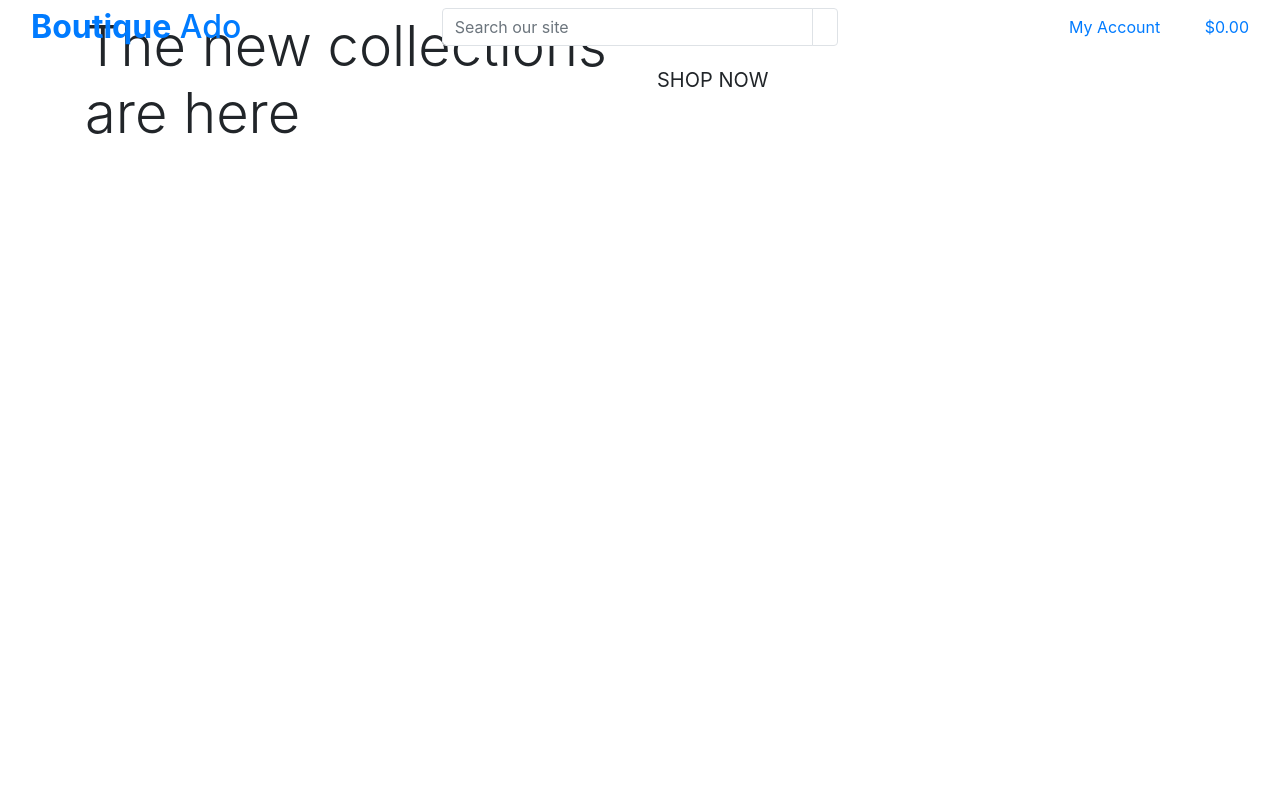
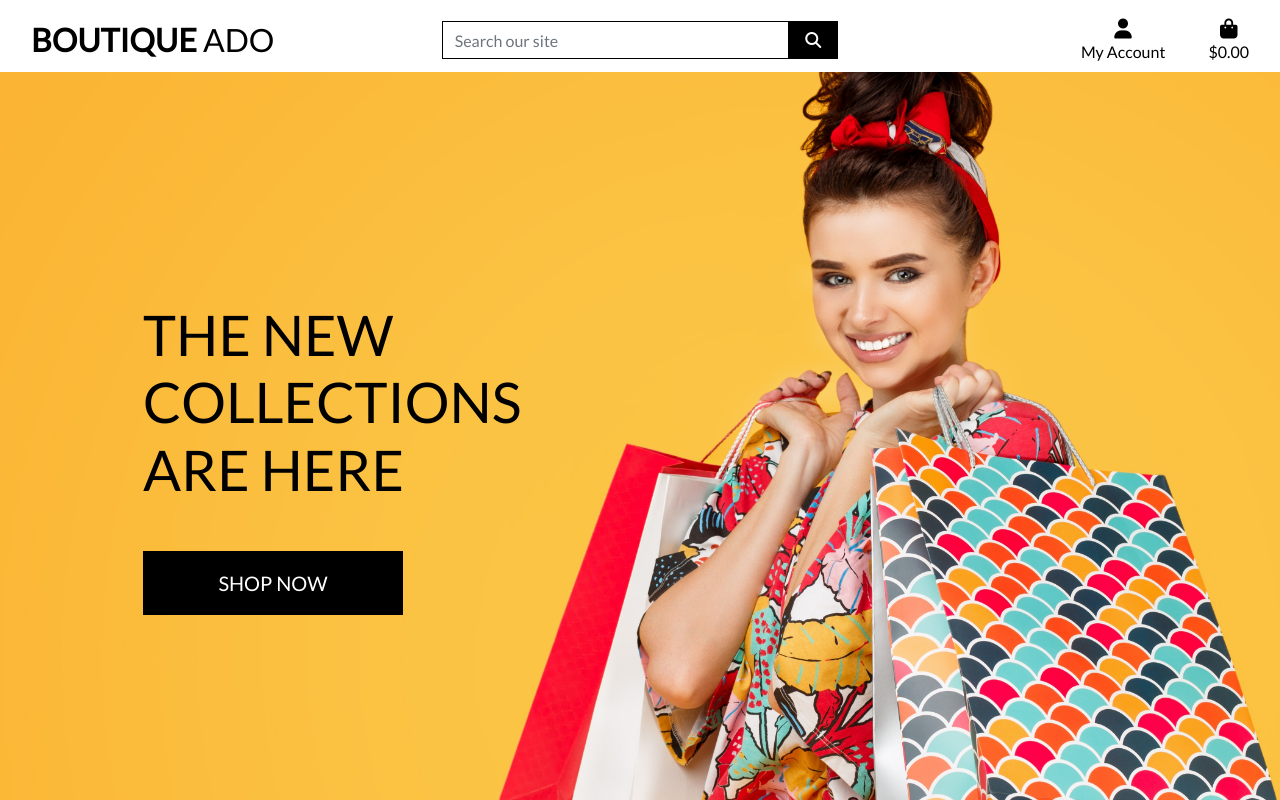
Before and after one commit to Richiefinegan11/boutique_ado, a Django app: page / in a window 1280 px wide. Run offline with Django 3.2, Linux system fonts and the light colour scheme; some libraries are stand-ins or nearby versions.

Commit message:
completed homepage header and css

```diff
--- a/boutique_ado/settings.py
+++ b/boutique_ado/settings.py
@@ -147,3 +147,7 @@ USE_TZ = True
 # https://docs.djangoproject.com/en/3.1/howto/static-files/
 
 STATIC_URL = '/static/'
+STATICFILES_DIRS = (os.path.join(BASE_DIR, 'static'),)
+
+MEDIA_URL = '/media/'
+MEDIA_ROOT = os.path.join(BASE_DIR, 'media')
--- a/boutique_ado/urls.py
+++ b/boutique_ado/urls.py
@@ -15,9 +15,11 @@ Including another URLconf
 """
 from django.contrib import admin
 from django.urls import path, include
+from django.conf import settings
+from django.conf.urls.static import static
 
 urlpatterns = [
     path('admin/', admin.site.urls),
     path('accounts/', include('allauth.urls')),
     path('', include('home.urls')),
-]
+] + static(settings.MEDIA_URL, document_root=settings.MEDIA_ROOT)
--- a/home/templates/home/index.html
+++ b/home/templates/home/index.html
@@ -1,3 +1,4 @@
+
 {% extends "base.html" %}
 {% load static %}
 
@@ -7,18 +8,20 @@
             <div class="col"></div>
         </div>
     </div>
-{% endblock%}
+{% endblock %}
 
 {% block content %}
     <div class="container h-100">
         <div class="row h-100">
             <div class="col-7 col-md-6 my-auto">
-                <h1 class="display-4 logo-font text-black">The new collections are here</h1>
-            </div>
-            <div class="my-5">
-                <h4>
-                    <a href="" class="shop-now-button btn btn-lg rounded-0 text-uppercase py-3">Shop Now</a>
-                </h4>
+                <h1 class="display-4 logo-font text-black">
+                    The new collections are here
+                </h1>
+                <div class="my-5">
+                    <h4>
+                        <a href="" class="shop-now-button btn btn-lg rounded-0 text-uppercase py-3">Shop Now</a>
+                    </h4>
+                </div>
             </div>
         </div>
     </div>
--- /dev/null
+++ b/static/css/base.css
@@ -0,0 +1,81 @@
+html {
+    height: 100%;
+}
+
+body {
+    background: url('/media/homepage_background_cropped.jpg') no-repeat center center fixed;
+    background-size: cover;
+    height: calc(100vh - 164px);
+    color: #555;
+    font-family: 'Lato';
+}
+
+/* from Bulma */
+.icon {
+    align-items: center;
+    display: inline-flex;
+    justify-content: center;
+    height: 1.5rem;
+    width: 1.5rem;
+}
+
+.logo-font {
+    text-transform: uppercase;
+}
+
+.main-logo-link {
+    width: fit-content;
+}
+
+.shop-now-button {
+    background: black;
+    color: white;
+    min-width: 260px;
+}
+
+.btn-black {
+    background: black;
+    color: white;
+}
+
+.shop-now-button:hover,
+.shop-now-button:active,
+.shop-now-button:focus,
+.btn-black:hover,
+.btn-black:active,
+.btn-black:focus {
+    background: #222;
+    color: white;
+}
+
+.text-black {
+    color: #000 !important;
+}
+
+.border-black {
+    border: 1px solid black !important;
+}
+
+/* -------------------------------- Media Queries */
+
+/* Slightly larger container on xl screens */
+@media (min-width: 1200px) {
+  .container {
+    max-width: 80%;
+  }
+}
+
+/* fixed top navbar only on medium and up */
+@media (min-width: 992px) {
+    .fixed-top-desktop-only {
+        position: fixed;
+        top: 0;
+        right: 0;
+        left: 0;
+        z-index: 1030;
+    }
+
+    .header-container {
+        padding-top: 164px;
+    }
+}
--- a/templates/base.html
+++ b/templates/base.html
@@ -2,7 +2,6 @@
 
 <!doctype html>
 <html lang="en">
-
   <head>
 
     {% block meta %}
@@ -15,47 +14,40 @@
     {% endblock %}
 
     {% block corecss %}
-    <link rel="stylesheet" href="https://stackpath.bootstrapcdn.com/bootstrap/4.4.1/css/bootstrap.min.css"
-        integrity="sha384-Vkoo8x4CGsO3+Hhxv8T/Q5PaXtkKtu6ug5TOeNV6gBiFeWPGFN9MuhOf23Q9Ifjh" crossorigin="anonymous">
+        <link rel="stylesheet" href="https://stackpath.bootstrapcdn.com/bootstrap/4.4.1/css/bootstrap.min.css" integrity="sha384-Vkoo8x4CGsO3+Hhxv8T/Q5PaXtkKtu6ug5TOeNV6gBiFeWPGFN9MuhOf23Q9Ifjh" crossorigin="anonymous">
+        <link rel="stylesheet" href="https://fonts.googleapis.com/css?family=Lato&display=swap">
+        <link rel="stylesheet" href="{% static 'css/base.css' %}">
     {% endblock %}
 
     {% block extra_css %}
     {% endblock %}
 
     {% block corejs %}
-    <script src="https://code.jquery.com/jquery-3.4.1.slim.min.js"
-        integrity="sha384-J6qa4849blE2+poT4WnyKhv5vZF5SrPo0iEjwBvKU7imGFAV0wwj1yYfoRSJoZ+n"
-        crossorigin="anonymous"></script>
-    <script src="https://cdn.jsdelivr.net/npm/popper.js@1.16.0/dist/umd/popper.min.js"
-        integrity="sha384-Q6E9RHvbIyZFJoft+2mJbHaEWldlvI9IOYy5n3zV9zzTtmI3UksdQRVvoxMfooAo"
-        crossorigin="anonymous"></script>
-    <script src="https://stackpath.bootstrapcdn.com/bootstrap/4.4.1/js/bootstrap.min.js"
-        integrity="sha384-wfSDF2E50Y2D1uUdj0O3uMBJnjuUD4Ih7YwaYd1iqfktj0Uod8GCExl3Og8ifwB6"
-        crossorigin="anonymous"></script>
+        <script src="https://kit.fontawesome.com/e9c73d7092.js" crossorigin="anonymous"></script>
+        <script src="https://code.jquery.com/jquery-3.4.1.slim.min.js" integrity="sha384-J6qa4849blE2+poT4WnyKhv5vZF5SrPo0iEjwBvKU7imGFAV0wwj1yYfoRSJoZ+n" crossorigin="anonymous"></script>
+        <script src="https://cdn.jsdelivr.net/npm/popper.js@1.16.0/dist/umd/popper.min.js" integrity="sha384-Q6E9RHvbIyZFJoft+2mJbHaEWldlvI9IOYy5n3zV9zzTtmI3UksdQRVvoxMfooAo" crossorigin="anonymous"></script>
+        <script src="https://stackpath.bootstrapcdn.com/bootstrap/4.4.1/js/bootstrap.min.js" integrity="sha384-wfSDF2E50Y2D1uUdj0O3uMBJnjuUD4Ih7YwaYd1iqfktj0Uod8GCExl3Og8ifwB6" crossorigin="anonymous"></script>
     {% endblock %}
 
     {% block extra_js %}
     {% endblock %}
 
-
     <title>Boutique Ado {% block extra_title %}{% endblock %}</title>
   </head>
-
   <body>
     <header class="container-fluid fixed-top">
-        <div class="row">
+        <div id="topnav" class="row bg-white pt-lg-2 d-none d-lg-flex">
             <div class="col-12 col-lg-4 my-auto py-1 py-lg-0 text-center text-lg-left">
-                <a href="{% url 'home' %}" class="nav-link mini-logo-link">
+                <a href="{% url 'home' %}" class="nav-link main-logo-link">
                     <h2 class="logo-font text-black my-0"><strong>Boutique</strong> Ado</h2>
                 </a>
             </div>
             <div class="col-12 col-lg-4 my-auto py-1 py-lg-0">
                 <form method="GET" action="">
                     <div class="input-group w-100">
-                        <input class="form-control border border-black rounder-0" type="text" name="q"
-                            placeholder="Search our site">
+                        <input class="form-control border border-black rounded-0" type="text" name="q" placeholder="Search our site">
                         <div class="input-group-append">
-                            <button class="form-control btn btn-black border border-black rounder-0" type="submit">
+                            <button class="form-control btn btn-black border border-black rounded-0" type="submit">
                                 <span class="icon">
                                     <i class="fas fa-search"></i>
                                 </span>
@@ -67,8 +59,7 @@
             <div class="col-12 col-lg-4 my-auto py-1 py-lg-0">
                 <ul class="list-inline list-unstyled text-center text-lg-right my-0">
                     <li class="list-inline-item dropdown">
-                        <a href="#" class="text-black nav-link" id="user-options" data-toggle="dropdown"
-                            aria-haspopup="true">
+                        <a class="text-black nav-link" href="#" id="user-options" data-toggle="dropdown" aria-haspopup="true" aria-expanded="false">
                             <div class="text-center">
                                 <div><i class="fas fa-user fa-lg"></i></div>
                                 <p class="my-0">My Account</p>
@@ -88,8 +79,7 @@
                         </div>
                     </li>
                     <li class="list-inline-item">
-                        <a class="{% if grand_total %}text-info font-weight-bold{% else %}text-black{% endif %} nav-link"
-                            href="">
+                        <a class="{% if grand_total %}text-info font-weight-bold{% else %}text-black{% endif %} nav-link" href="">
                             <div class="text-center">
                                 <div><i class="fas fa-shopping-bag fa-lg"></i></div>
                                 <p class="my-0">
@@ -120,6 +110,6 @@
     {% block postloadjs %}
     {% endblock %}
 
+
   </body>
-
 </html>
```
Also changed, not shown: media/homepage_background_cropped.jpg (added). Lines whose indentation alone changed are shown as unchanged.
